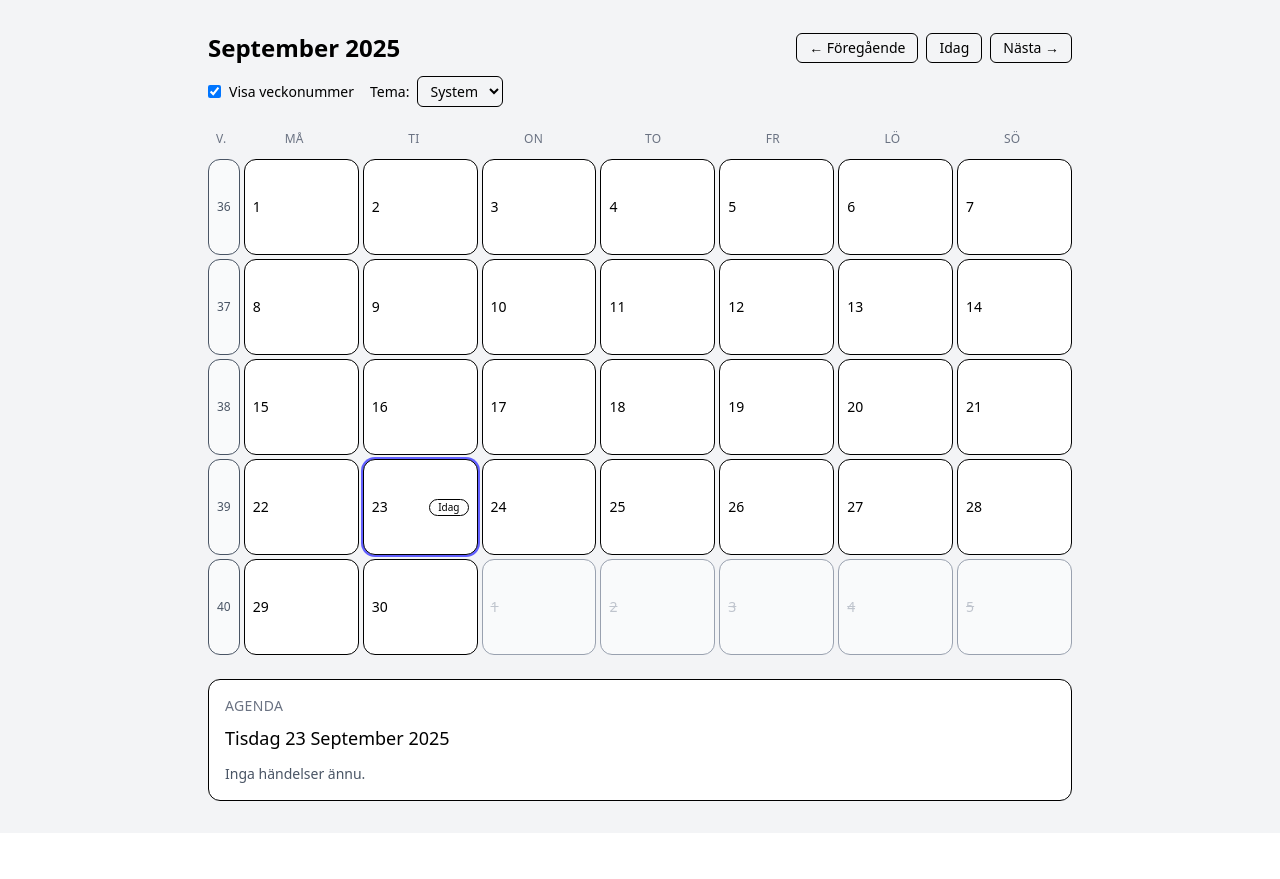
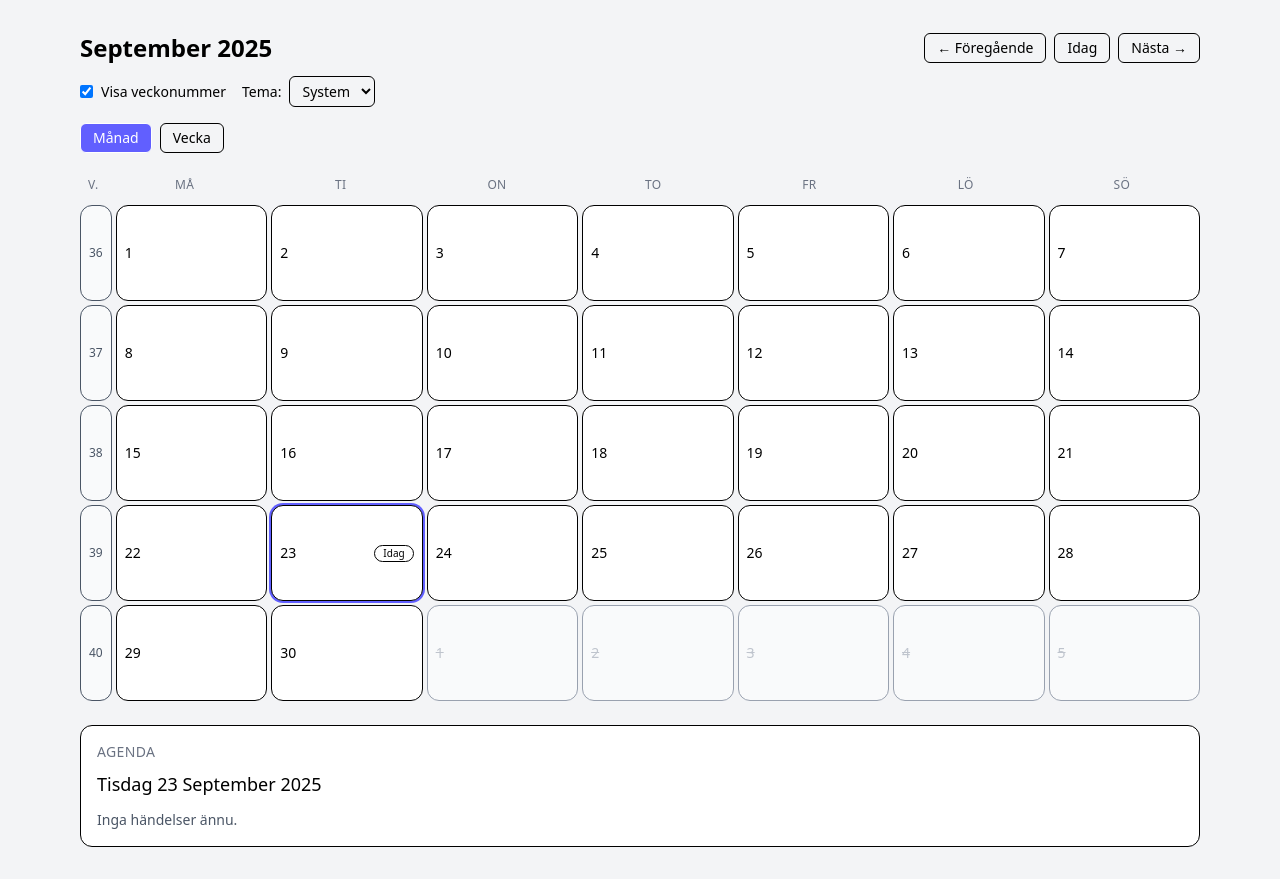
Before and after one commit to JuliaRymem/calendar, a React (Vite) app: page / in a window 1280 px wide. Before the commit the page ends 833 px from the top, so only its background shows below. Built offline with nearby package versions, Linux system fonts and the light colour scheme; the HTML template or start-up script is replaced by a standard one.

Commit message:
feat: add view toggle between MonthView and WeekView

```diff
--- a/src/components/CalendarShell.jsx
+++ b/src/components/CalendarShell.jsx
@@ -1,13 +1,30 @@
+import { useState } from "react";
 import CalendarHeader from "./CalendarHeader";
 import MonthView from "./MonthView";
+import WeekView from "./WeekView";
 import Agenda from "./Agenda";
 
 export default function CalendarShell() {
+  const [view, setView] = useState("month"); // "month" | "week"
+
   return (
-    <div className="mx-auto max-w-4xl p-4">
+    <div className="mx-auto max-w-6xl p-4">
       <CalendarHeader />
-      <MonthView />
-      <div className="md:hidden h-3" />
+      <div className="mb-4 flex gap-2">
+        <button
+          className={`rounded-md border px-3 py-1 text-sm ${view === "month" ? "bg-indigo-500 text-white" : ""}`}
+          onClick={() => setView("month")}
+        >
+          Månad
+        </button>
+        <button
+          className={`rounded-md border px-3 py-1 text-sm ${view === "week" ? "bg-indigo-500 text-white" : ""}`}
+          onClick={() => setView("week")}
+        >
+          Vecka
+        </button>
+      </div>
+      {view === "month" ? <MonthView /> : <WeekView />}
       <Agenda />
     </div>
   );
```
